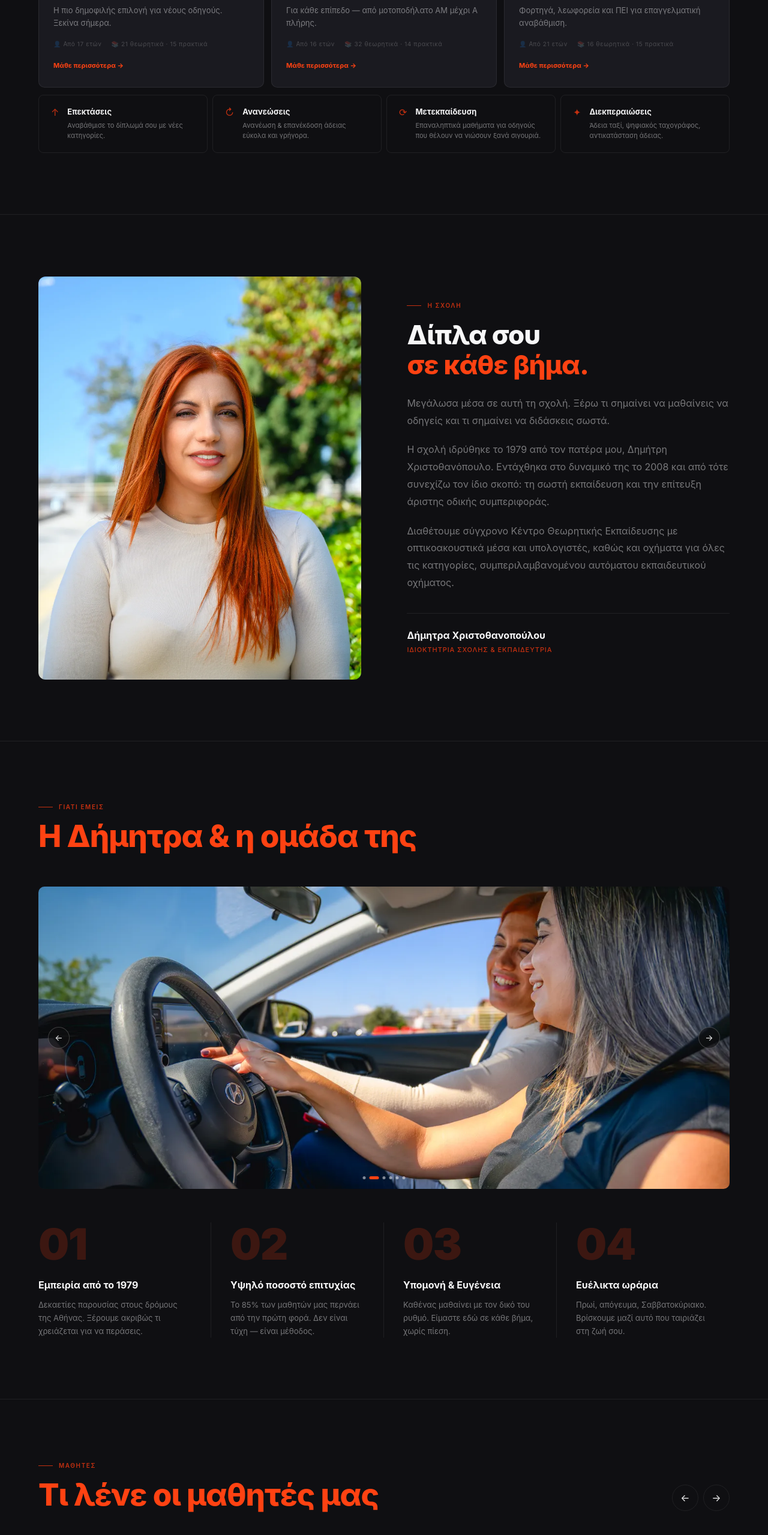
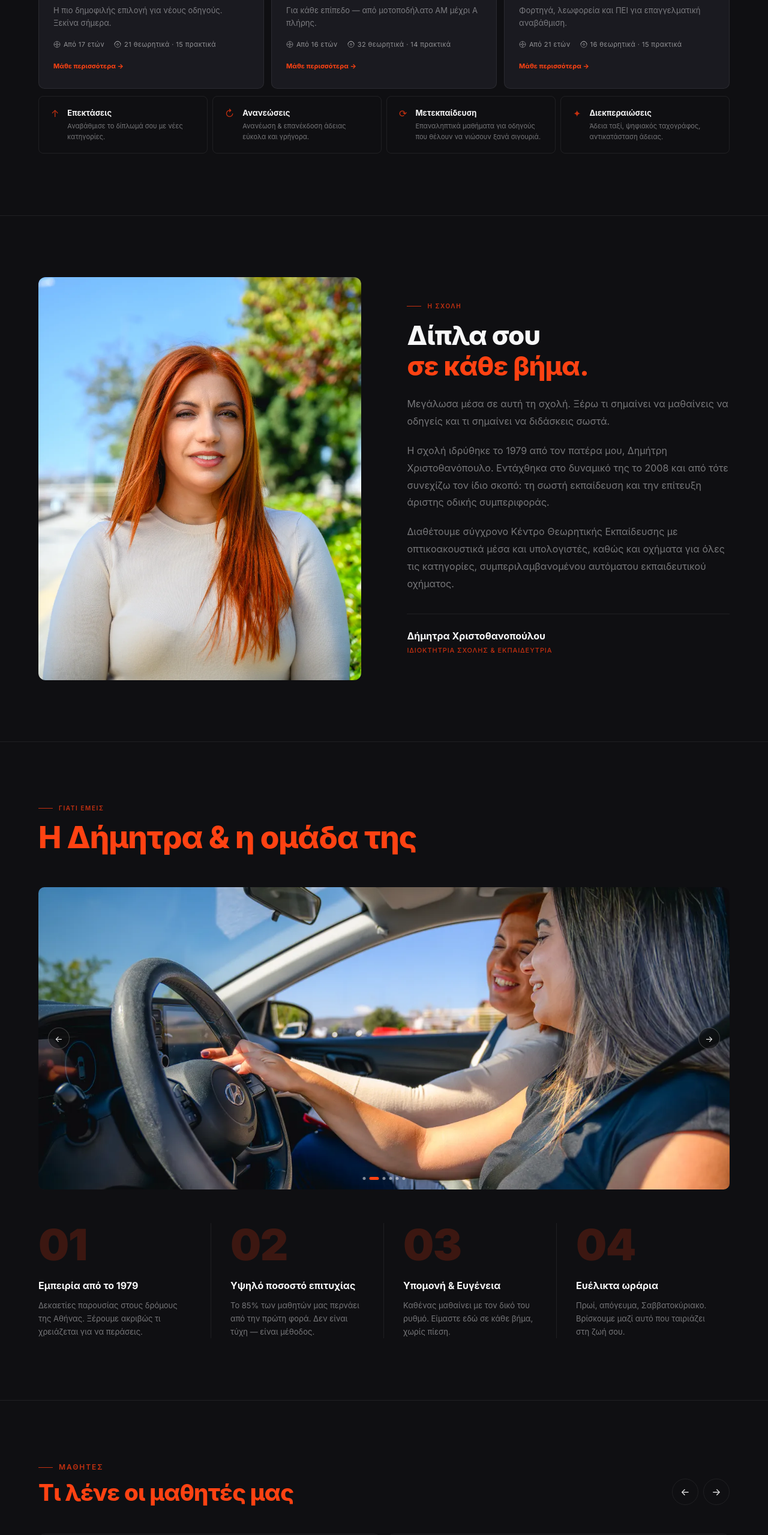
Before and after one commit to bmanologlou/dc26-next, a Next.js app: page / in a window 1280 px wide. Shown: the part 2406-4965 px from the top of the page at 60% size. Built offline with nearby package versions, Linux system fonts and the light colour scheme.

Commit message:
Typography: h2 smaller, labels 12px, subtle brighter, categories steering wheel icon

```diff
--- a/app/components/Categories.tsx
+++ b/app/components/Categories.tsx
@@ -78,11 +78,13 @@ export default function Categories() {
                 {c.desc}
               </p>
               <div style={{ display: 'flex', gap: '16px', marginBottom: '20px', flexWrap: 'wrap' }}>
-                <span style={{ fontSize: '10px', color: 'var(--color-subtle)', letterSpacing: '0.06em' }}>
-                  👤 {c.age}
+                <span style={{ fontSize: '11px', color: 'rgba(247,247,248,0.55)', letterSpacing: '0.04em', display: 'flex', alignItems: 'center', gap: '5px' }}>
+                  <svg width="12" height="12" viewBox="0 0 24 24" fill="none" stroke="currentColor" strokeWidth="1.5"><circle cx="12" cy="12" r="10"/><circle cx="12" cy="12" r="3"/><line x1="12" y1="2" x2="12" y2="9"/><line x1="12" y1="15" x2="12" y2="22"/><line x1="2" y1="12" x2="9" y2="12"/><line x1="15" y1="12" x2="22" y2="12"/></svg>
+                  {c.age}
                 </span>
-                <span style={{ fontSize: '10px', color: 'var(--color-subtle)', letterSpacing: '0.06em' }}>
-                  📚 {c.lessons}
+                <span style={{ fontSize: '11px', color: 'rgba(247,247,248,0.55)', letterSpacing: '0.04em', display: 'flex', alignItems: 'center', gap: '5px' }}>
+                  <svg width="12" height="12" viewBox="0 0 24 24" fill="none" stroke="currentColor" strokeWidth="1.5"><circle cx="12" cy="12" r="10"/><circle cx="12" cy="12" r="3"/><path d="M12 2C6.48 2 2 6.48 2 12"/><path d="M12 2C17.52 2 22 6.48 22 12"/></svg>
+                  {c.lessons}
                 </span>
               </div>
               <motion.div whileHover={{ x: 4 }} transition={{ duration: 0.2 }}
--- a/app/globals.css
+++ b/app/globals.css
@@ -52,7 +52,7 @@ body {
 
 /* H2 — Section headings */
 .t-h2 {
-  font-size: clamp(28px, 4vw, 52px);
+  font-size: clamp(24px, 3vw, 40px);
   font-weight: 800;
   line-height: 1.1;
   letter-spacing: -0.02em;
@@ -78,7 +78,7 @@ body {
 
 /* Eyebrow — section labels */
 .t-eyebrow {
-  font-size: 10px;
+  font-size: 12px;
   font-weight: 600;
   line-height: 1;
   letter-spacing: 0.16em;
@@ -118,9 +118,17 @@ body {
   color: var(--color-subtle);
 }
 
+/* Caption for stats labels — larger */
+.t-caption-stat {
+  font-size: 13px;
+  font-weight: 500;
+  line-height: 1.5;
+  color: var(--color-muted);
+}
+
 /* Label — form labels, nav */
 .t-label {
-  font-size: 10px;
+  font-size: 12px;
   font-weight: 600;
   line-height: 1;
   letter-spacing: 0.1em;
@@ -142,14 +150,14 @@ body {
 .t-red-dark { color: var(--color-red-dark) !important; }
 .t-light    { color: var(--color-light) !important; }
 .t-muted    { color: var(--color-muted) !important; }
-.t-subtle   { color: var(--color-subtle) !important; }
+.t-subtle   { color: rgba(247,247,248,0.4) !important; }
 
 /* Eyebrow with line */
 .t-eyebrow-line {
   display: flex;
   align-items: center;
   gap: 10px;
-  font-size: 10px;
+  font-size: 12px;
   font-weight: 600;
   letter-spacing: 0.16em;
   text-transform: uppercase;
```
